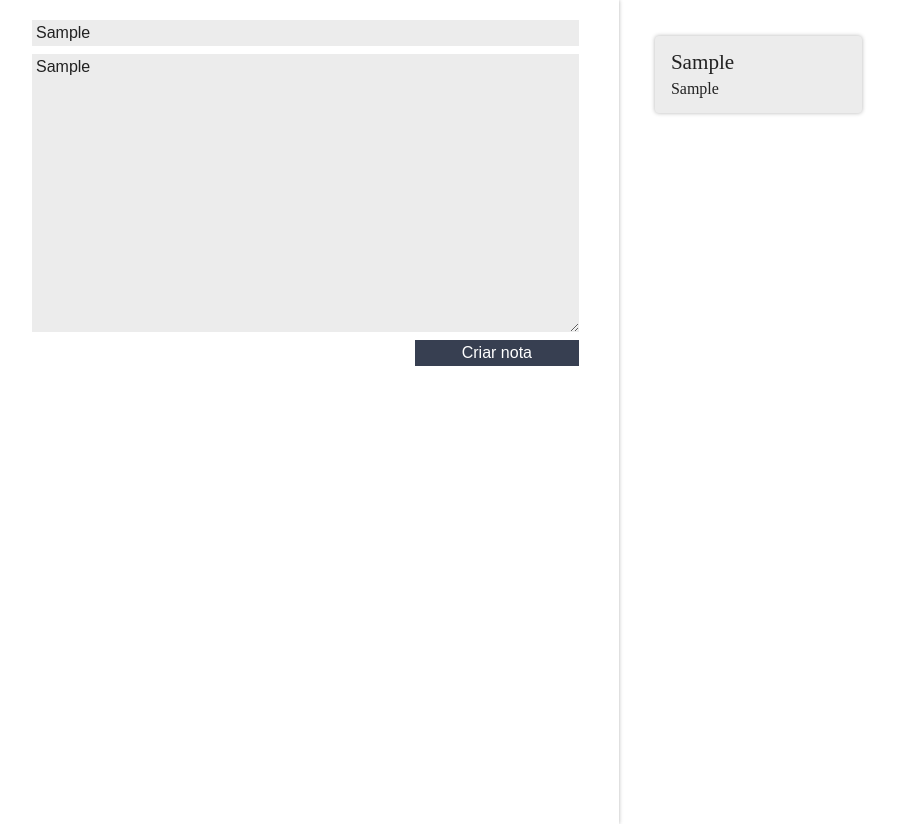
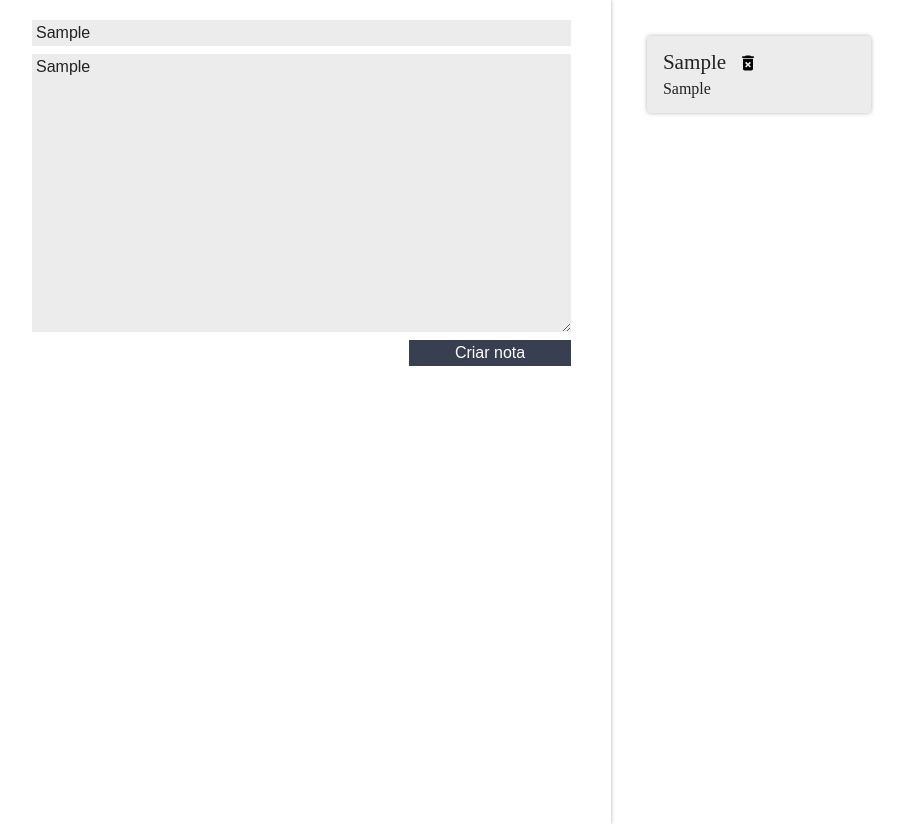
Before and after one commit to joaovictordantasj/react-notepad, a React (Create React App) app: page / in a window 1280 px wide. Both pictures are taken after typing "Sample", "Sample" into the empty fields and a click on the button "Criar nota". Shown: the whole page, without its empty margins (8-912 px from the left). Built offline with nearby package versions, Linux system fonts and the light colour scheme.

Commit message:
Implementando funcao de deletar nota

```diff
--- a/src/App.js
+++ b/src/App.js
@@ -22,11 +22,20 @@
     this.setState(novoEstado)
   }
 
+  deletarNota(index) {
+    let arrayNotas = this.state.notas;
+    arrayNotas.splice(index,1);
+    console.log('deletar');
+    this.setState({notas:arrayNotas})
+  }
+
   render() {
     return (
       <section className="conteudo">
         <FormularioCadastro criarNota={this.criarNota.bind(this)}/>
-        <ListaDeNotas notas={this.state.notas}/>
+        <ListaDeNotas
+          apagarNota={this.deletarNota.bind(this)}
+          notas={this.state.notas}/>
       </section>
     );
   }
--- a/src/components/CardNota/CardNota.jsx
+++ b/src/components/CardNota/CardNota.jsx
@@ -1,12 +1,19 @@
 import React, { Component } from 'react';
 import './style.css';
+import {ReactComponent as DeleteSVG} from '../../assets/img/delete.svg';
 
 class CardNota extends Component {
+	apagar() {
+		const indice = this.props.indice;
+		this.props.apagarNota(indice);
+	}
+
 	render() {
 		return (
 			<section className="card-nota">
 				<header className="card-nota_cabecalho">
 					<h3 className="card-nota_titulo">{this.props.titulo}</h3>
+					<DeleteSVG onClick={this.apagar.bind(this)} />
 				</header>
 				<p className="card-nota_texto">{this.props.texto}</p>
 			</section>
--- a/src/components/ListaDeNotas/ListaDeNotas.jsx
+++ b/src/components/ListaDeNotas/ListaDeNotas.jsx
@@ -9,7 +9,12 @@
         {this.props.notas.map((nota, index) => {
           return (
             <li className="lista-notas_item" key={index}>
-              <CardNota titulo={nota.titulo} texto={nota.texto}/>
+              <CardNota
+                indice={index}
+                apagarNota={this.props.apagarNota}
+                titulo={nota.titulo}
+                texto={nota.texto}
+              />
             </li>
           );
         })}
```
Also changed, not shown: src/assets/img/delete.svg (added), 1 other file (tests, documents, lock files or other folders).
